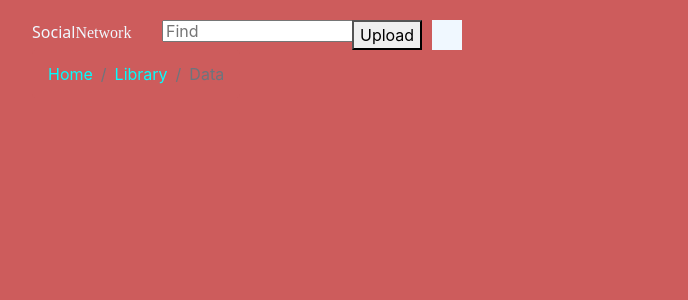
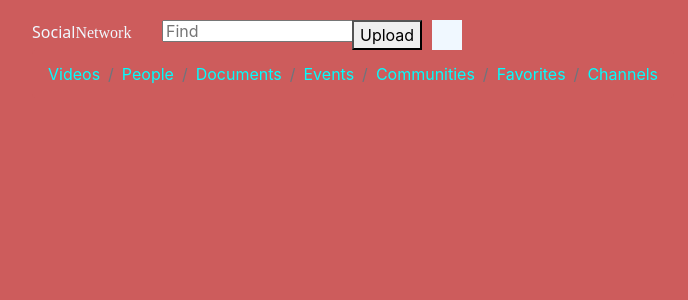
Before and after one commit to dandyfadiah08/react-btwybw, a React (Create React App) app: page / in a window 1280 px wide. Shown: the top 300 px of the page, without its empty margins (68-756 px from the left). Built offline with nearby package versions, Linux system fonts and the light colour scheme.

Commit message:
1 file modified

```diff
--- a/src/App.js
+++ b/src/App.js
@@ -6,9 +6,13 @@ export default function App() {
     <div id="menu">
       <nav aria-label="breadcrumb">
   <ol class="breadcrumb">
-    <li class="breadcrumb-item"><a href="#">Home</a></li>
-    <li class="breadcrumb-item"><a href="#">Library</a></li>
-    <li class="breadcrumb-item active" aria-current="page">Data</li>
+    <li class="breadcrumb-item"><a href="#">Videos</a></li>
+    <li class="breadcrumb-item"><a href="#">People</a></li>
+    <li class="breadcrumb-item"><a href="#">Documents</a></li>
+    <li class="breadcrumb-item"><a href="#">Events</a></li>
+    <li class="breadcrumb-item"><a href="#">Communities</a></li>
+    <li class="breadcrumb-item"><a href="#">Favorites</a></li>
+    <li class="breadcrumb-item"><a href="#">Channels</a></li>
   </ol>
 </nav>
     </div>
```
